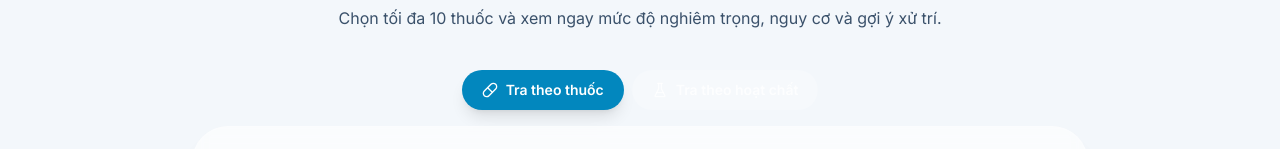
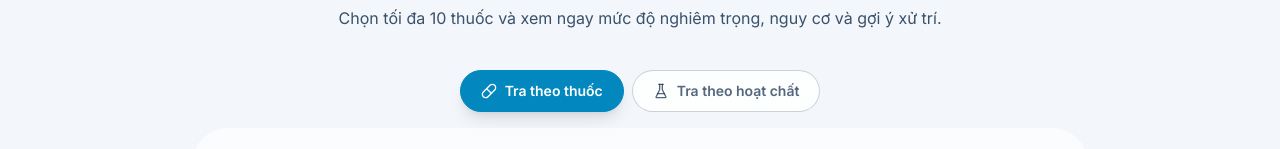
Before and after one commit to MedicineTMDT/medicine-web, a Next.js app: page /drug-interaction in a window 1280 px wide. Shown: the part 227-376 px from the top of the page. Built offline with nearby package versions, Linux system fonts and the light colour scheme; no server answers.

Commit message:
feat: add authentication API data access layer and drug interaction page UI.

```diff
--- a/components/pages/drug-interaction-page.tsx
+++ b/components/pages/drug-interaction-page.tsx
@@ -180,10 +180,10 @@ export function DrugInteractionPageScreen() {
                 type="button"
                 onClick={() => setSearchMode("drug")}
                 className={cn(
-                  "inline-flex items-center gap-2 rounded-full px-5 py-2.5 text-sm font-semibold transition",
+                  "inline-flex items-center gap-2 rounded-full px-5 py-2.5 text-sm font-semibold transition border",
                   searchMode === "drug"
-                    ? "bg-primary text-white shadow-lg"
-                    : "bg-white/20 text-white/80 hover:bg-white/30 dark:bg-white/10 dark:hover:bg-white/20"
+                    ? "bg-primary text-white shadow-lg border-primary"
+                    : "bg-white/80 text-secondary/70 border-secondary/20 hover:bg-white hover:text-secondary dark:bg-white/10 dark:text-white/80 dark:border-white/20 dark:hover:bg-white/20"
                 )}
               >
                 <Pill className="h-4 w-4" aria-hidden />
@@ -193,10 +193,10 @@ export function DrugInteractionPageScreen() {
                 type="button"
                 onClick={() => setSearchMode("ingredient")}
                 className={cn(
-                  "inline-flex items-center gap-2 rounded-full px-5 py-2.5 text-sm font-semibold transition",
+                  "inline-flex items-center gap-2 rounded-full px-5 py-2.5 text-sm font-semibold transition border",
                   searchMode === "ingredient"
-                    ? "bg-primary text-white shadow-lg"
-                    : "bg-white/20 text-white/80 hover:bg-white/30 dark:bg-white/10 dark:hover:bg-white/20"
+                    ? "bg-primary text-white shadow-lg border-primary"
+                    : "bg-white/80 text-secondary/70 border-secondary/20 hover:bg-white hover:text-secondary dark:bg-white/10 dark:text-white/80 dark:border-white/20 dark:hover:bg-white/20"
                 )}
               >
                 <FlaskConical className="h-4 w-4" aria-hidden />
--- a/features/auth/data-access/auth.api.ts
+++ b/features/auth/data-access/auth.api.ts
@@ -23,19 +23,17 @@ const TOKEN_KEY = "auth_token";
 export const tokenStorage = {
   getToken: (): string | null => {
     if (typeof window === "undefined") return null;
-    return sessionStorage.getItem(TOKEN_KEY);
+    return localStorage.getItem(TOKEN_KEY);
   },
 
   setToken: (token: string): void => {
     if (typeof window === "undefined") return;
-    sessionStorage.setItem(TOKEN_KEY, token);
-    sessionStorage.setItem(TOKEN_KEY, token);
+    localStorage.setItem(TOKEN_KEY, token);
   },
 
   clearToken: (): void => {
     if (typeof window === "undefined") return;
-    sessionStorage.removeItem(TOKEN_KEY);
-    sessionStorage.removeItem(TOKEN_KEY);
+    localStorage.removeItem(TOKEN_KEY);
   },
 };
 
@@ -290,20 +288,39 @@ export async function getUserByUsername(username: string): Promise<UserApiRespon
 }
 
 /**
+ * Check if a string looks like a UUID
+ */
+function isUUID(str: string): boolean {
+  const uuidRegex = /^[0-9a-f]{8}-[0-9a-f]{4}-[0-9a-f]{4}-[0-9a-f]{4}-[0-9a-f]{12}$/i;
+  return uuidRegex.test(str);
+}
+
+/**
  * Fetch the current user's info based on the stored token.
- * Decodes the JWT to get the username from sub claim, then fetches user details.
+ * Decodes the JWT to get user identifier from sub claim, then fetches user details.
  */
 export async function getMyInfo(): Promise<UserApiResponse> {
   const token = tokenStorage.getToken();
   if (!token) {
+    console.error("[getMyInfo] No token found in storage");
     throw { code: 401, message: "No token found" } as ApiError;
   }
 
+  console.log("[getMyInfo] Token found, decoding...");
   const payload = decodeJwtPayload(token);
+  console.log("[getMyInfo] JWT Payload:", payload);
+
   if (!payload?.sub) {
+    console.error("[getMyInfo] No sub claim in token");
     throw { code: 401, message: "Invalid token format" } as ApiError;
   }
 
-  // The sub claim contains the username
-  return getUserByUsername(payload.sub);
+  // Check if sub is a UUID (user ID) or a username
+  if (isUUID(payload.sub)) {
+    console.log("[getMyInfo] Sub is a UUID, fetching user by ID:", payload.sub);
+    return getUserById(payload.sub);
+  } else {
+    console.log("[getMyInfo] Sub is a username, fetching user by username:", payload.sub);
+    return getUserByUsername(payload.sub);
+  }
 }
```
